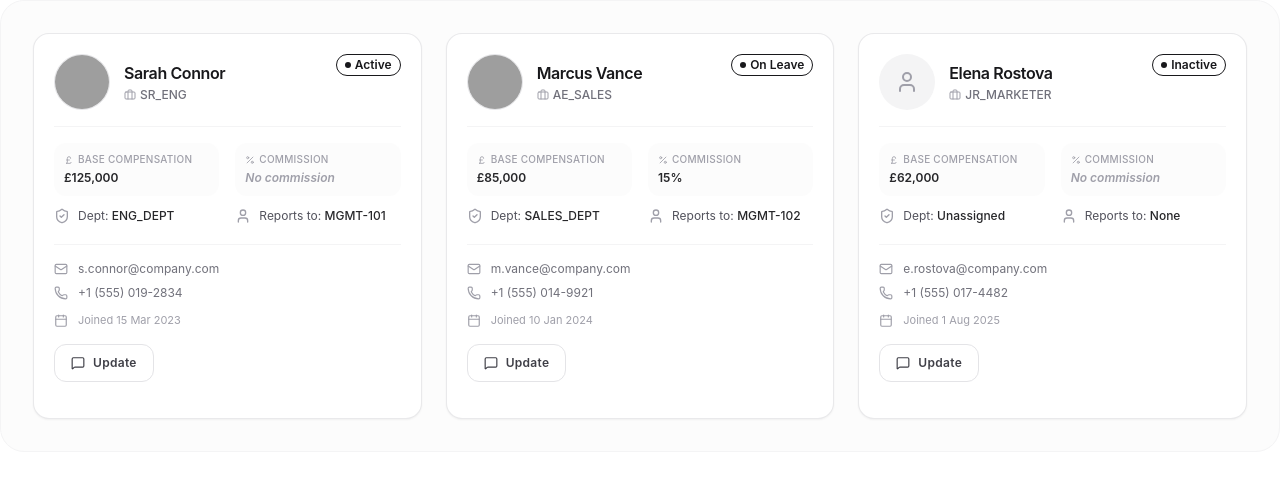
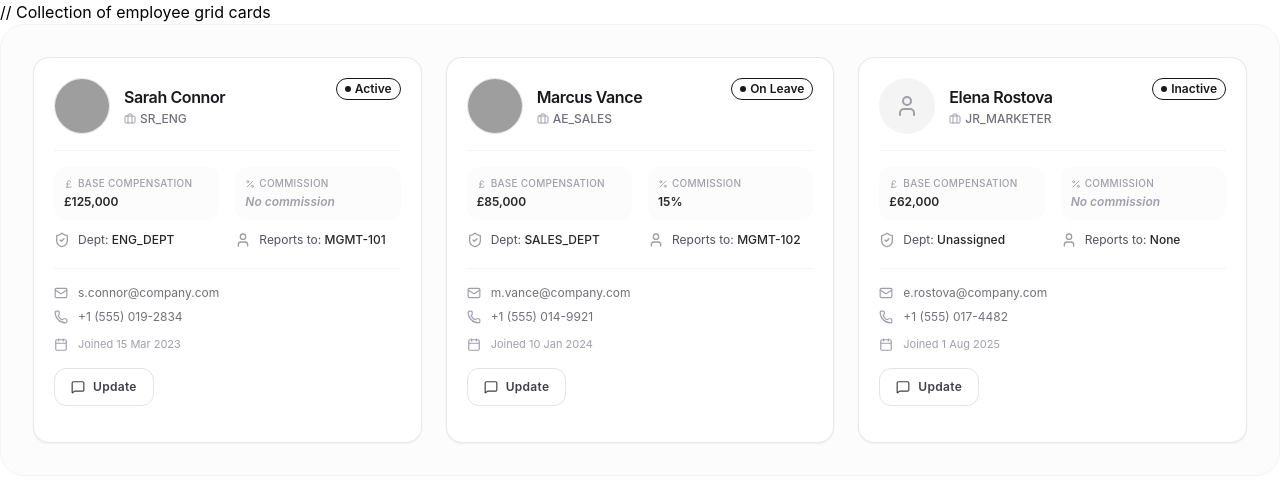
Before and after one commit to johnclamy/microblogproject, a React (Vite) app in the folder frontend/: page / in a window 1280 px wide. Shown: the top 482 px of the page. Built offline with nearby package versions, Linux system fonts and the light colour scheme; grey boxes are pictures that could not be loaded.

Commit message:
Button is a default import not named import

```diff
--- a/frontend/src/App.tsx
+++ b/frontend/src/App.tsx
@@ -1,15 +1,26 @@
 import { useState } from 'react'
-import { TriangleAlert } from 'lucide-react'
+import { TriangleAlert, UserPlus } from 'lucide-react'
 import type EmployeeProps from './types/employee'
+import AddEmployeeModal from './components/AddEmployeeModal'
 import EmplyeeGrid from './components/EmployeeGrid'
+import Button from './components/Button'
 import MOCK_EMPLOYEES from './assets/data'
 
 
 function App() {
     const [ employees, setEmployees ] = useState<EmployeeProps[]>(MOCK_EMPLOYEES)
+    const [ isModalOpen, setIsModalOpen ] = useState(false)
+
+    // Triggered when modal submits a successful structured payload
+    const handleAddEmployee = (newEmployee: EmployeeProps) => {
+        setEmployees(prev => [newEmployee, ...prev]);
+        console.log("Newly registered UUID data array payload:", newEmployee);
+    }
 
     return (
-        <>
+        <main>
+            // Collection of employee grid cards
+            <section>
                 {employees.length ? <EmplyeeGrid employees={employees} /> : (
                     <div className="flex items-center gap-3 rounded-xl border border-zinc-200/60 bg-zinc-50/50 p-4 dark:border-zinc-800/60 dark:bg-zinc-900/30">
                         <TriangleAlert className="h-5 w-5" />
@@ -23,7 +34,8 @@ function App() {
                         </div>
                     </div>
                 )}
-        </>
+            </section>
+        </main>
     )
 }
 
```
Lines whose indentation alone changed are shown as unchanged.
